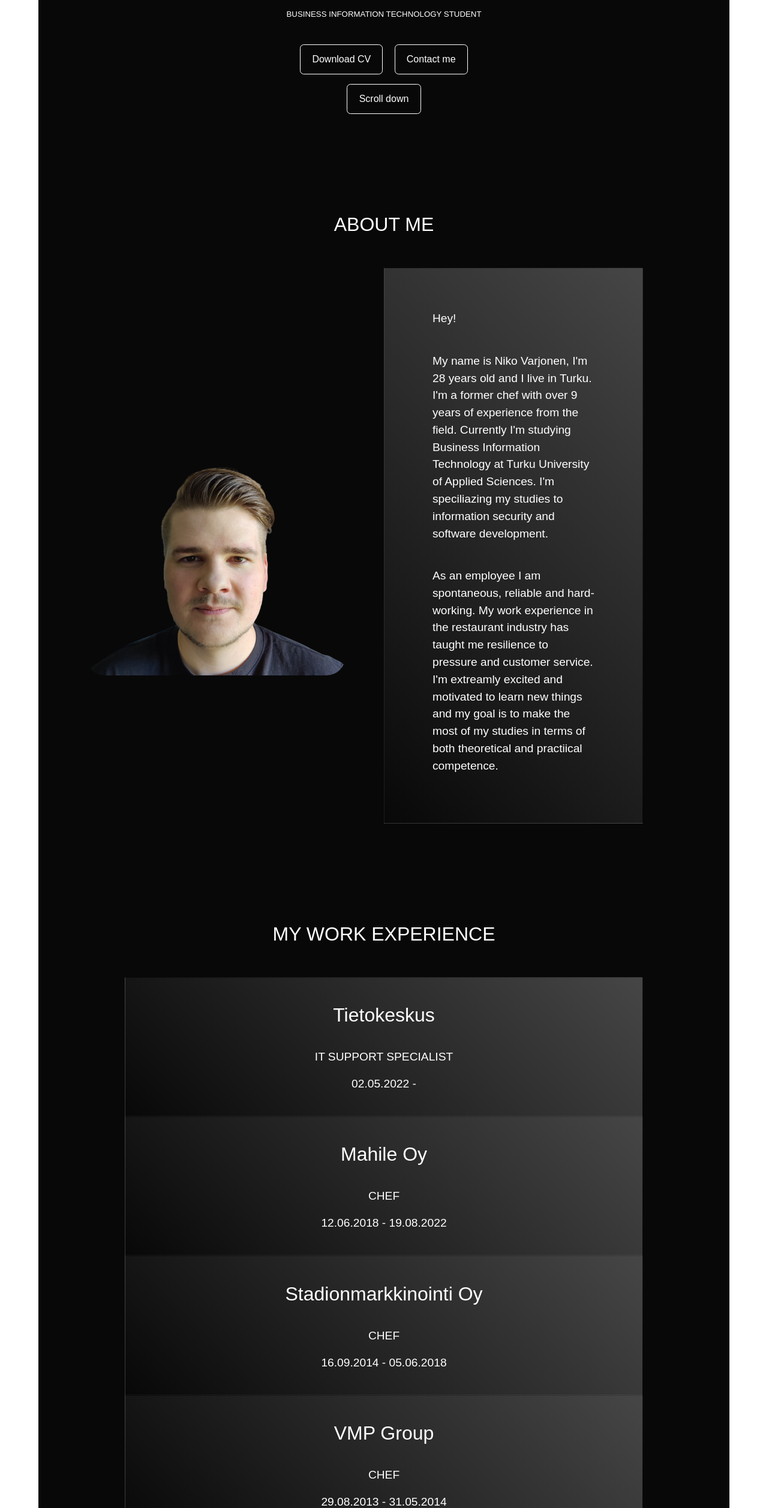
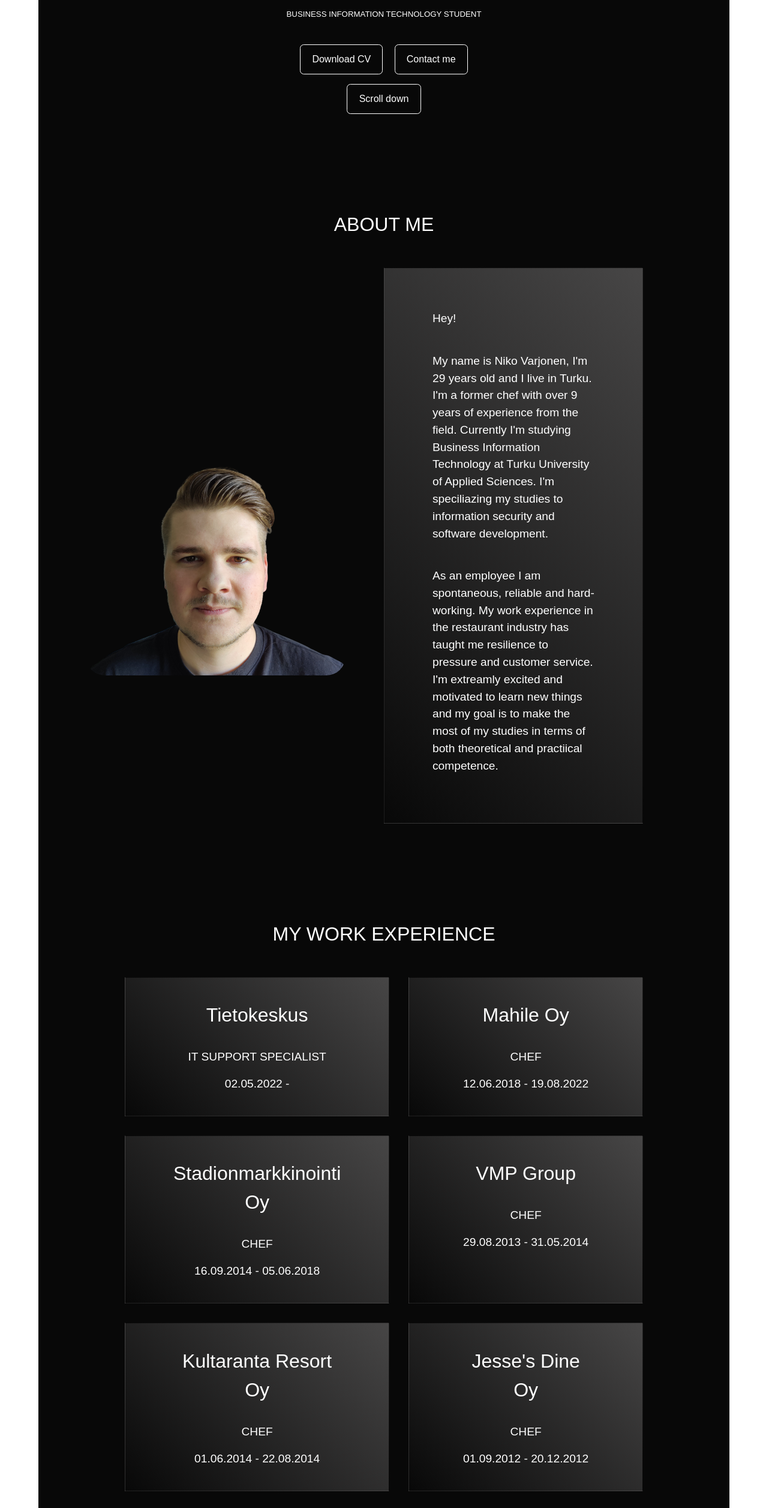
Before and after one commit to Nibbee/NikoVarjonen, a React (Create React App) app: page / in a window 1280 px wide. Shown: the part 286-2800 px from the top of the page at 60% size, 1307 px wide, since content can reach past the window. Built offline with nearby package versions, Linux system fonts and the light colour scheme.

Commit message:
Updated style and information

```diff
--- a/src/components/About.js
+++ b/src/components/About.js
@@ -18,7 +18,7 @@ const About = () => {
                         Hey!
                     </p>
                     <p>
-                        My name is Niko Varjonen, I'm 28 years old and I live in Turku.
+                        My name is Niko Varjonen, I'm 29 years old and I live in Turku.
                         I'm a former chef with over 9 years of experience from the field.
                         Currently I'm studying Business Information Technology at
                         Turku University of Applied Sciences. I'm speciliazing my studies to
--- a/src/components/header_buttons.js
+++ b/src/components/header_buttons.js
@@ -1,6 +1,5 @@
 import React from 'react';
 import CV from '../assets/cv.pdf';
-import ME from '../images/ME.png';
 
 const BTNS = () => {
     return(
--- a/src/css/experience.css
+++ b/src/css/experience.css
@@ -1,12 +1,9 @@
-.experience_container > .experience {
+.experience_container {
+    display: grid;
+    grid-template-columns: 1fr 1fr;
     gap: 2rem;
 }
 
-
-.experience_container {
-    grid-template-columns: 1fr 1fr;
-    gap: 2rem;
-}
 
 
 .experience_container > div {
--- a/src/css/skills.css
+++ b/src/css/skills.css
@@ -1,5 +1,5 @@
 .skill_container {
-    display: grid;
+    display: flex;
     grid-template-columns: 1fr 1fr;
     gap: 2rem;
 }
```
